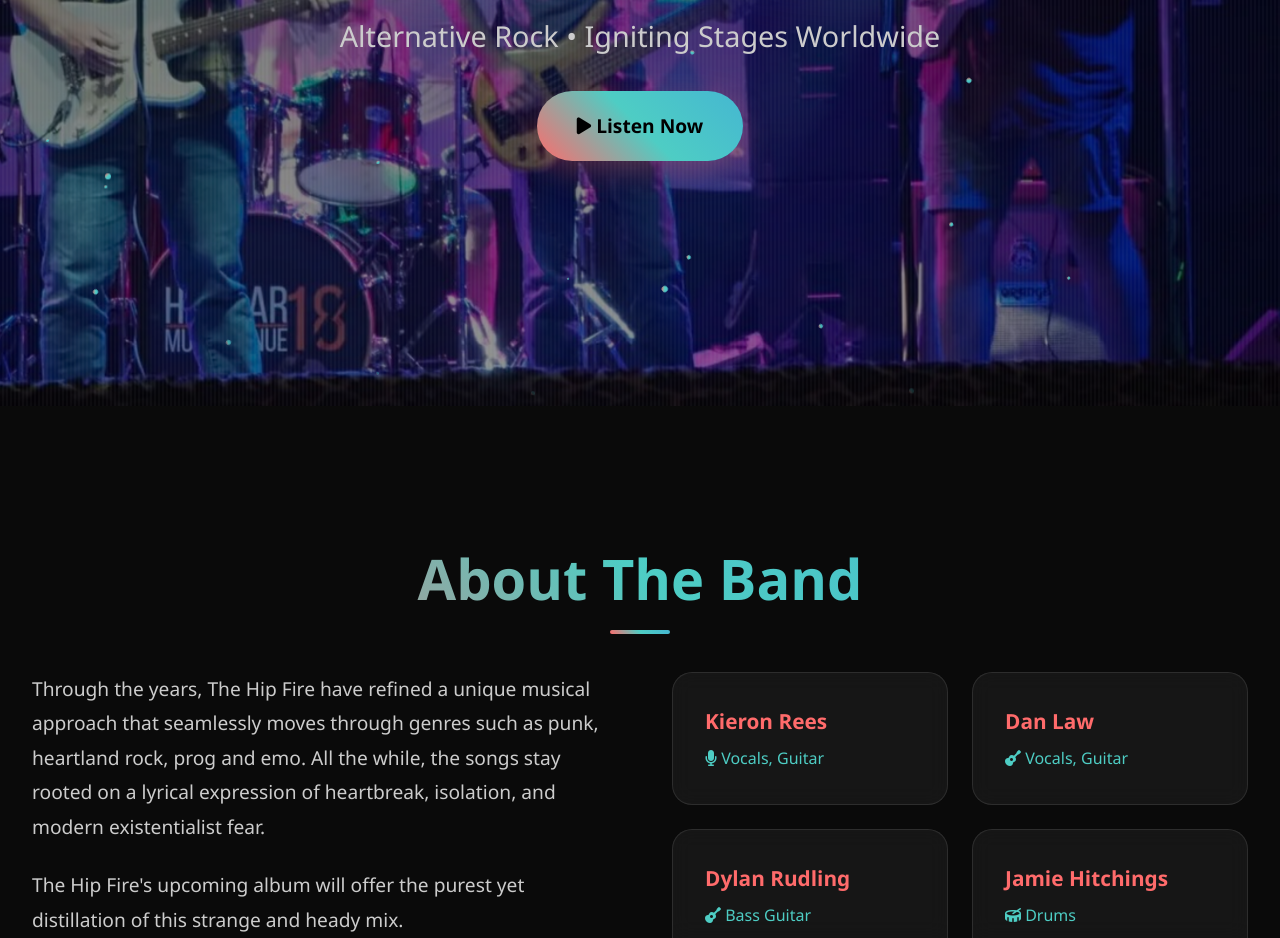
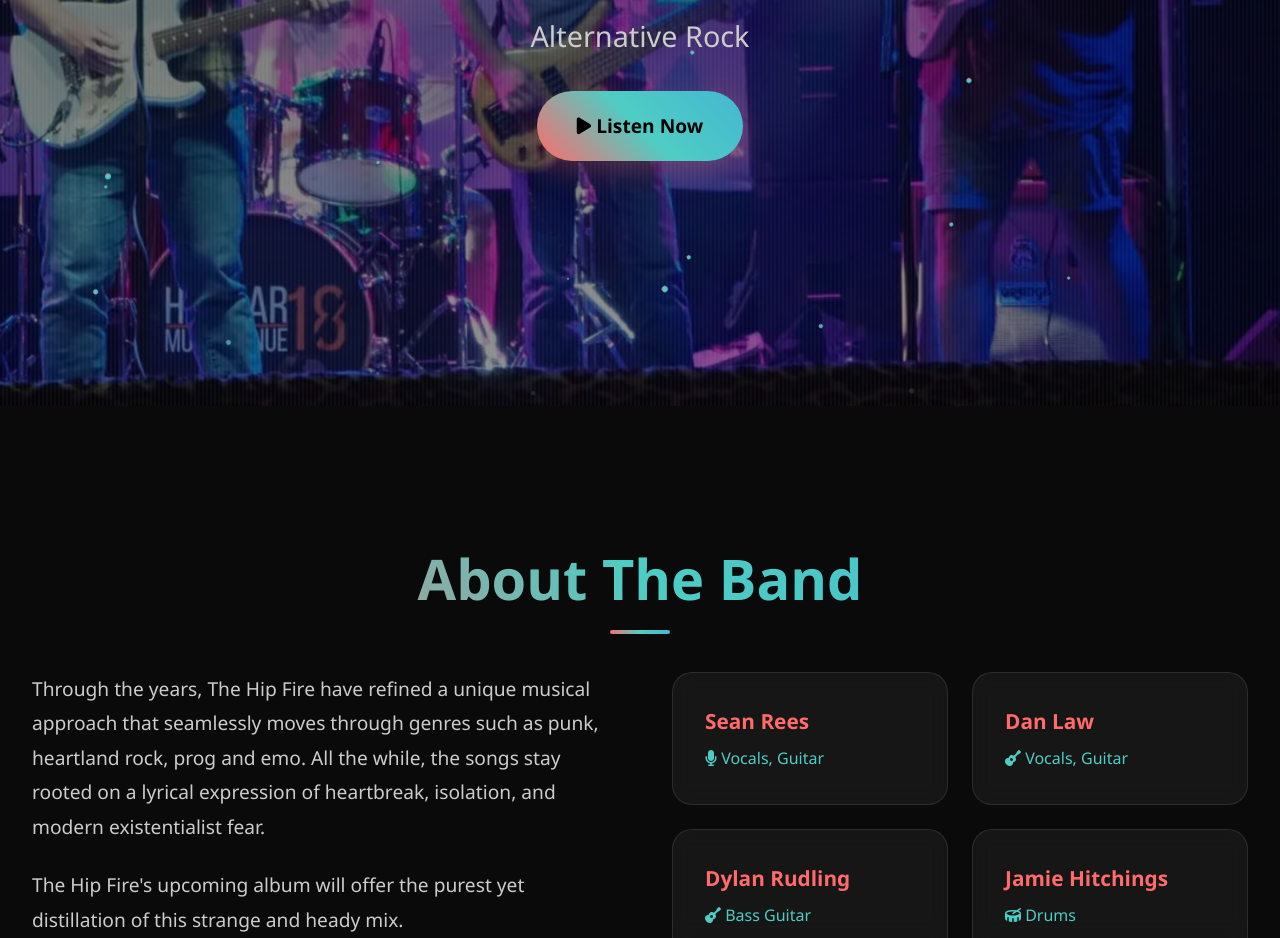
Before and after one commit to chimpankie/hip-fire-site, a plain HTML site: page index.html in a window 1280 px wide. Shown: the part 394-1332 px from the top of the page. Drawn offline with Linux system fonts and the light colour scheme.

Commit message:
Change the text and my name

```diff
--- a/index.html
+++ b/index.html
@@ -936,7 +936,7 @@
             </div>
             <div class="band-members slide-in-right">
                 <div class="member">
-                    <h3>Kieron Rees</h3>
+                    <h3>Sean Rees</h3>
                     <p><i class="fas fa-microphone"></i> Vocals, Guitar</p>
                 </div>
                 <div class="member">
@@ -1266,7 +1266,7 @@
         setTimeout(() => {
             const heroSubtext = document.querySelector('.hero-content p');
             if (heroSubtext) {
-                typeWriter(heroSubtext, 'Alternative Rock • Igniting Stages Worldwide', 50);
+                typeWriter(heroSubtext, 'Alternative Rock', 50);
             }
         }, 1500);
 
```
